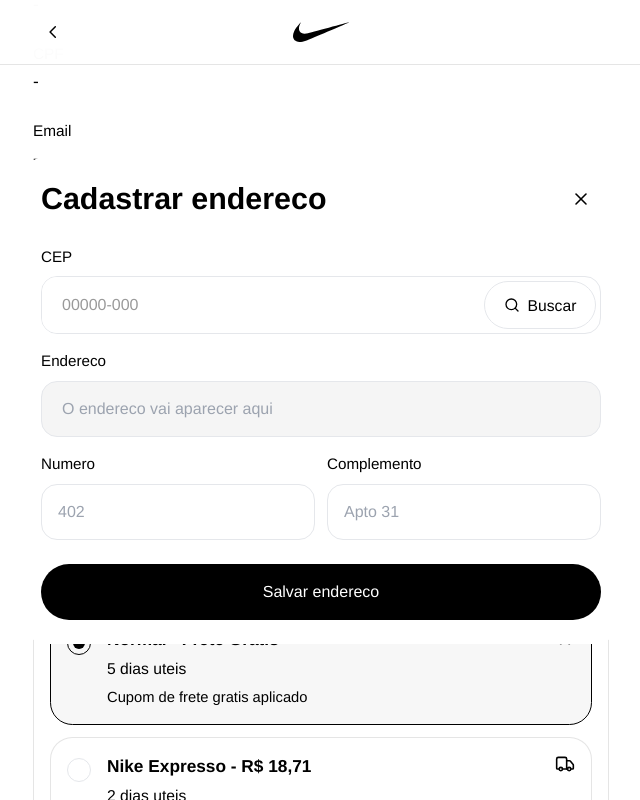
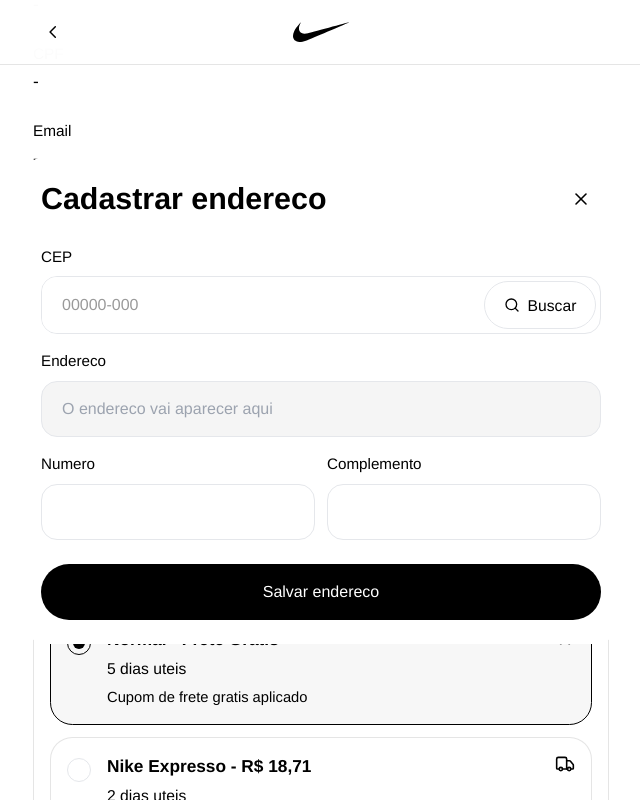
Before and after one commit to jetwater171-debug/nike, a Next.js app: page /checkout in a window 1280 px wide. Both pictures are taken after a click on the button "Cadastrar endereco". Shown: the part 453-1253 px from the top of the page, without its empty margins (319-959 px from the left). Built offline with nearby package versions, Linux system fonts and the light colour scheme; no server answers.

Commit message:
Remove checkout field examples

```diff
--- a/src/app/checkout/CheckoutPageClient.tsx
+++ b/src/app/checkout/CheckoutPageClient.tsx
@@ -362,7 +362,7 @@
                 type="text"
                 value={number}
                 onChange={(event) => setNumber(event.target.value)}
-                placeholder="402"
+                placeholder=""
                 className="h-14 w-full rounded-2xl border border-black/16 px-4 text-[1rem] text-black outline-none placeholder:text-black/34"
               />
             </div>
@@ -373,7 +373,7 @@
                 type="text"
                 value={complement}
                 onChange={(event) => setComplement(event.target.value)}
-                placeholder="Apto 31"
+                placeholder=""
                 className="h-14 w-full rounded-2xl border border-black/16 px-4 text-[1rem] text-black outline-none placeholder:text-black/34"
               />
             </div>
@@ -764,7 +764,7 @@
                     type="text"
                     value={number}
                     onChange={(event) => setNumber(event.target.value)}
-                    placeholder="402"
+                    placeholder=""
                     className="h-14 w-full rounded-2xl border border-black/14 px-4 text-[1rem] text-black outline-none placeholder:text-black/34"
                   />
                 </div>
@@ -776,7 +776,7 @@
                     type="text"
                     value={complement}
                     onChange={(event) => setComplement(event.target.value)}
-                    placeholder="Apto 31"
+                    placeholder=""
                     className="h-14 w-full rounded-2xl border border-black/14 px-4 text-[1rem] text-black outline-none placeholder:text-black/34"
                   />
                 </div>
```
